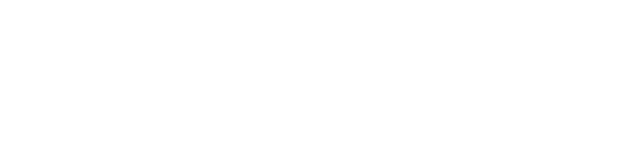
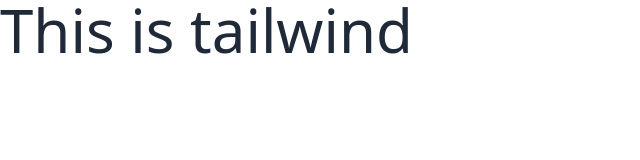
Before and after one commit to ShawonECE/fun-fusion, a website: page index.html in a window 1280 px wide. Shown: the whole page, without its empty margins (0-640 px from the left). Drawn offline with Linux system fonts and the light colour scheme.

Commit message:
Tailwind and daisyUi setup completed

```diff
--- a/index.html
+++ b/index.html
@@ -3,9 +3,13 @@
 <head>
     <meta charset="UTF-8">
     <meta name="viewport" content="width=device-width, initial-scale=1.0">
+
+    <!-- tailwind output css file -->
+    <link rel="stylesheet" href="./src/output.css">
+
     <title>Welcome to FunFusion forum</title>
 </head>
 <body>
-
+    <h1 class="text-6xl">This is tailwind</h1>
 </body>
 </html>
--- /dev/null
+++ b/src/input.css
@@ -0,0 +1,3 @@
+@tailwind base;
+@tailwind components;
+@tailwind utilities;
--- /dev/null
+++ b/tailwind.config.js
@@ -0,0 +1,8 @@
+/** @type {import('tailwindcss').Config} */
+module.exports = {
+  content: ["./*.{html,js}"],
+  theme: {
+    extend: {},
+  },
+  plugins: [require("daisyui")],
+}
```
Also changed, not shown: package.json (+7 -2 lines), src/output.css (added), 1 other file.
